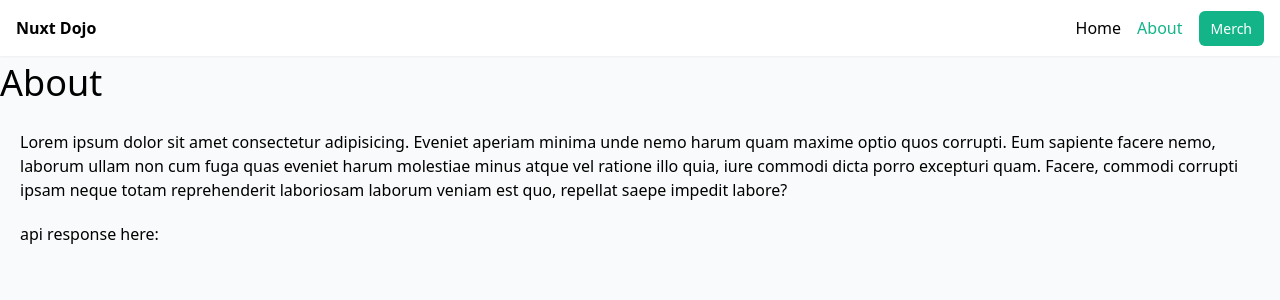
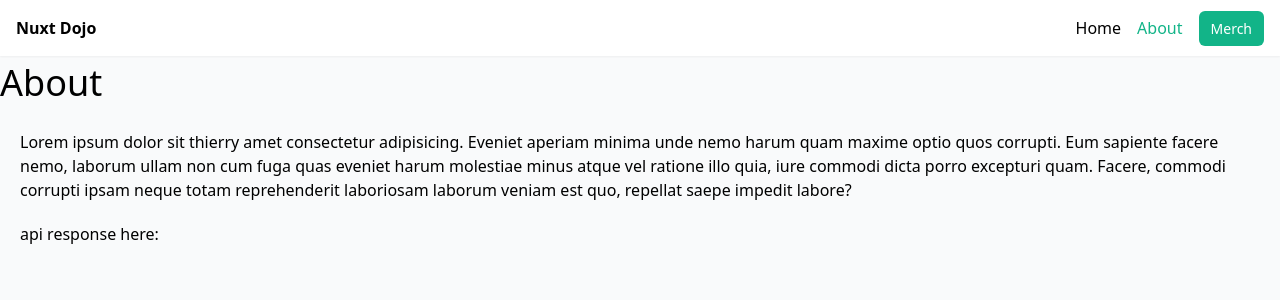
Before and after one commit to thierryrudaseswa/NUXT_DOJO, a Nuxt app: page /about in a window 1280 px wide. Shown: the top 300 px of the page. Built offline with nearby package versions, Linux system fonts and the light colour scheme; no server answers.

Commit message:
The updation of about

```diff
--- a/pages/about.vue
+++ b/pages/about.vue
@@ -1,7 +1,7 @@
 <template>
   <div>
     <h2 class=" ">About</h2>
-    <p>Lorem ipsum dolor  sit amet consectetur adipisicing. Eveniet aperiam minima unde nemo harum quam maxime optio quos corrupti. Eum sapiente facere nemo, laborum ullam non cum fuga quas eveniet harum molestiae minus atque vel ratione illo quia, iure commodi dicta porro excepturi quam. Facere, commodi corrupti ipsam neque totam reprehenderit laboriosam laborum veniam est quo, repellat saepe impedit labore?</p>
+    <p>Lorem ipsum dolor  sit thierry amet consectetur adipisicing. Eveniet aperiam minima unde nemo harum quam maxime optio quos corrupti. Eum sapiente facere nemo, laborum ullam non cum fuga quas eveniet harum molestiae minus atque vel ratione illo quia, iure commodi dicta porro excepturi quam. Facere, commodi corrupti ipsam neque totam reprehenderit laboriosam laborum veniam est quo, repellat saepe impedit labore?</p>
     <p>api response here:</p>
     <div>{{ data }}</div>
   </div>
--- a/pages/index.vue
+++ b/pages/index.vue
@@ -1,7 +1,7 @@
 <template>
     <div>
       <h2>Home </h2>
-      <p>Lorem ipsum dolor yes here sit amet consectetur adipisicing elit. In perspiciatis omnis consequatur quod necessitatibus autem repellat aperiam quia atque fugit praesentium earum rerum minus, porro asperiores explicabo inventore animi ducimus. Itaque voluptatum facilis nobis, praesentium, quasi pariatur veniam veritatis quo eligendi, ratione libero impedit. Distinctio, delectus sapiente adipisci assumenda obcaecati aliquid exercitationem sit ad autem! Veritatis nihil accusamus recusandae esse?</p>
+      <p>Lorem ipsum dolor yes here sit amt consectetur adipisicing elit. In perspiciatis omnis consequatur quod necessitatibus autem repellat aperiam quia atque fugit praesentium earum rerum minus, porro asperiores explicabo inventore animi ducimus. Itaque voluptatum facilis nobis, praesentium, quasi pariatur veniam veritatis quo eligendi, ratione libero impedit. Distinctio, delectus sapiente adipisci assumenda obcaecati aliquid exercitationem sit ad autem! Veritatis nihil accusamus recusandae esse?</p>
       <p>Lorem ipsum thier dolor sit amet tconsectetur adipisicing elit. In perspiciatis omnis consequatur quod necessitatibus autem repellat aperiam quia atque fugit praesentium earum rerum minus, porro asperiores explicabo inventore animi ducimus. Itaque voluptatum facilis nobis, praesentium, quasi pariatur veniam veritatis quo eligendi, ratione libero impedit. Distinctio, delectus sapiente adipisci assumenda obcaecati aliquid exercitationem sit ad autem! Veritatis nihil accusamus recusandae esse?</p>
     </div>
   </template>
--- a/pages/products/index.vue
+++ b/pages/products/index.vue
@@ -12,7 +12,7 @@
   const { data: products } = await useFetch('https://fakestoreapi.com/products')
 
   definePageMeta({
-    layout: "products",
+    layout: "products ",
   })
   useHead({
     title:'Nuxt Dojo for you | Merch',
```
